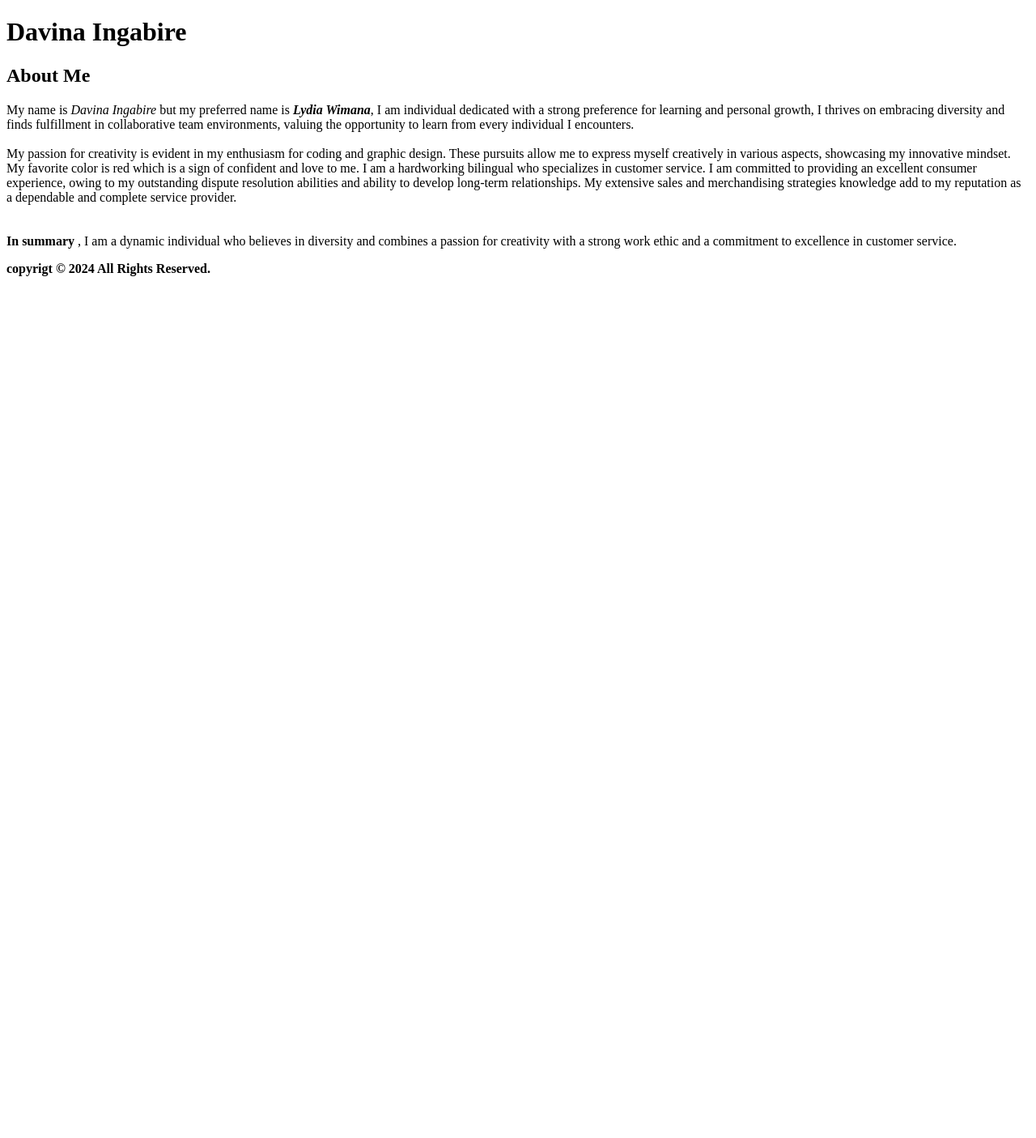
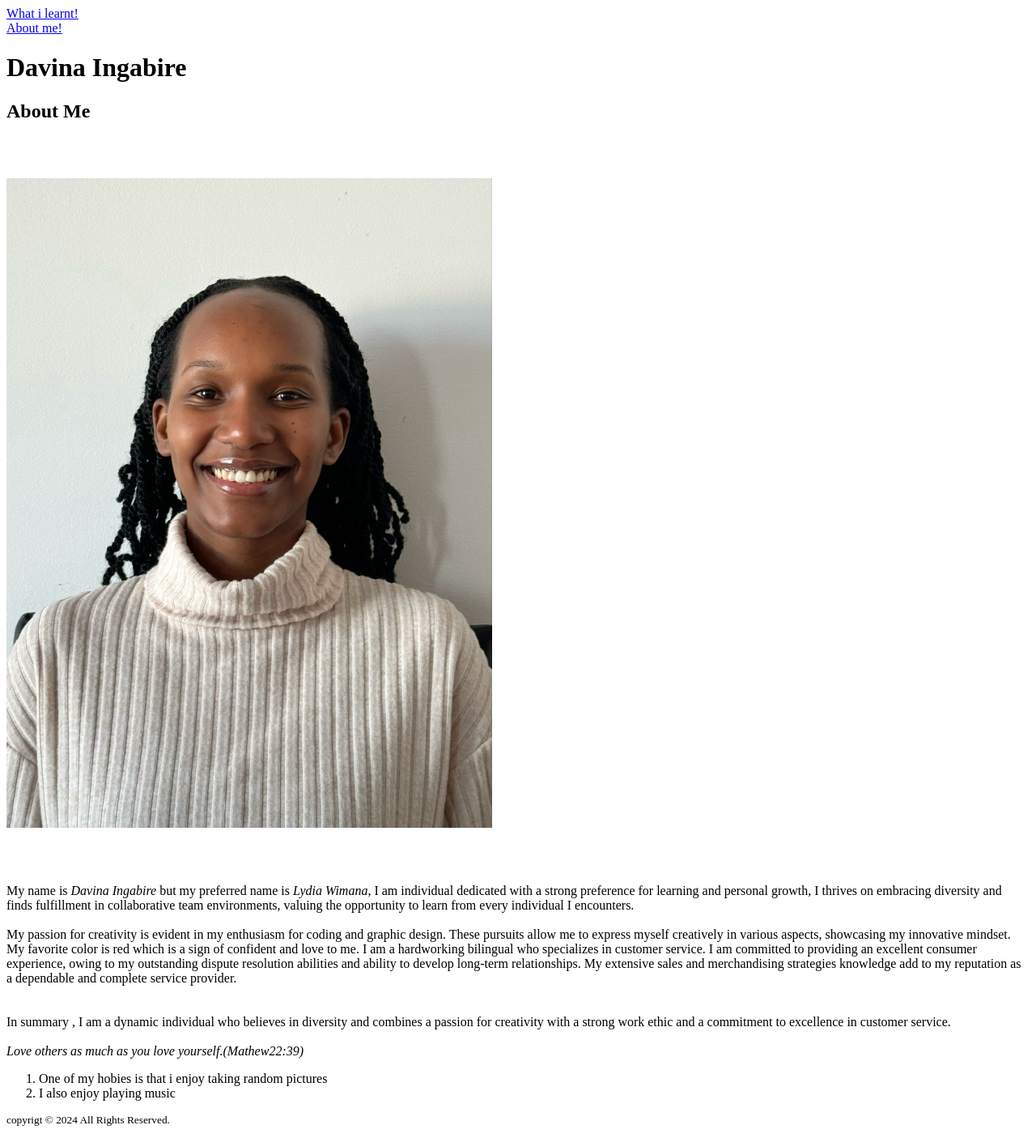
Before and after one commit to inga0023/inga0023.github.io, a plain HTML site: page html-assignment/index.html in a window 1280 px wide. Shown: the whole page at 81% size. Before the commit the page ends 800 px from the top, so only its background shows below. Drawn offline with Linux system fonts and the light colour scheme.

Commit message:
Assignment updated

```diff
--- a/html-assignment/index.html
+++ b/html-assignment/index.html
@@ -6,15 +6,22 @@
         <title>Davina Ingabire</title>
     </head>
     <body>
+        <nav>
+            <a href="notes.html">What i learnt!</a><br>
+            <a href="index.html">About me!</a>
+         </nav>
         <header>
             <h1>
                 <strong> Davina Ingabire</strong>
             </h1>
-            <h2>About Me</h2>
+            <h2>About Me
+
+            </h2>
+        <img src="images/Davina.jpg" alt="My profile"/>
         </header>
         <main>
             <p>
-                My name is <em>Davina Ingabire</em> but my preferred name is <strong><em>Lydia Wimana</em></strong>, I am individual dedicated with a strong preference for learning and personal growth, I thrives on embracing diversity and finds fulfillment in collaborative team environments, valuing the opportunity to learn from every individual I encounters.
+                My name is <em>Davina Ingabire</em> but my preferred name is <em>Lydia Wimana</em>, I am individual dedicated with a strong preference for learning and personal growth, I thrives on embracing diversity and finds fulfillment in collaborative team environments, valuing the opportunity to learn from every individual I encounters.
 <br>
 <br>
                 My passion for creativity is evident in my enthusiasm for coding and graphic design. These pursuits allow me to express myself creatively in various aspects, showcasing my innovative mindset. My favorite color is red which is a sign of confident and love to me.
@@ -23,12 +30,16 @@
                 <br>
                 <br>
                 <br>
-                <abbr><strong>In summary </strong> </abbr>, I am a dynamic individual who believes in diversity and combines a passion for creativity with a strong work ethic and a commitment to excellence in customer service.
-
+                <abbr>In summary </abbr>, I am a dynamic individual who believes in diversity and combines a passion for creativity with a strong work ethic and a commitment to excellence in customer service.<br><br>
+                <em>Love others as much as you love yourself.(Mathew22:39)</em>
                 </p>
+                <ol>
+                    <li>One of my hobies is that i enjoy taking random pictures</li>
+                    <li>I also enjoy playing music</li>
+                </ol>
             </main>
             <footer id="page-footer">
-                <strong> copyrigt &copy; 2024 All Rights Reserved.</strong>
+                <sup> copyrigt &copy; 2024 All Rights Reserved.</sup>
                 </footer>
     </body>
 </html>
```
Also changed, not shown: html-assignment/notes.html (added, +30 -0 lines), html-assignment/images/Davina.jpg (added).
